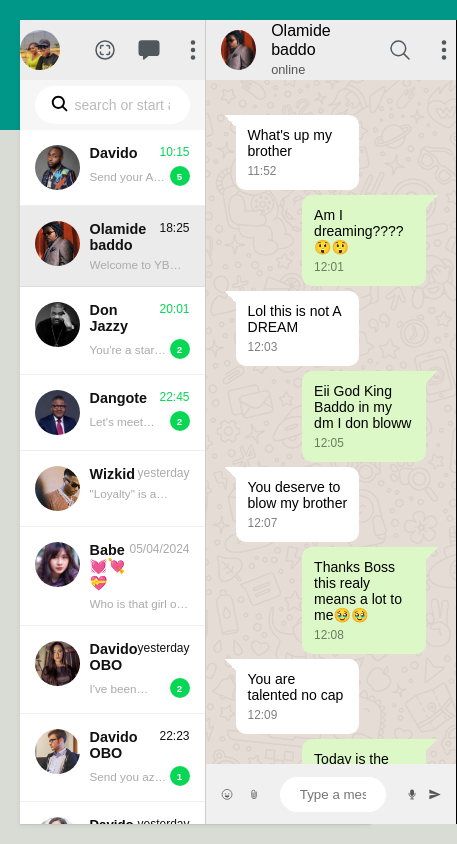
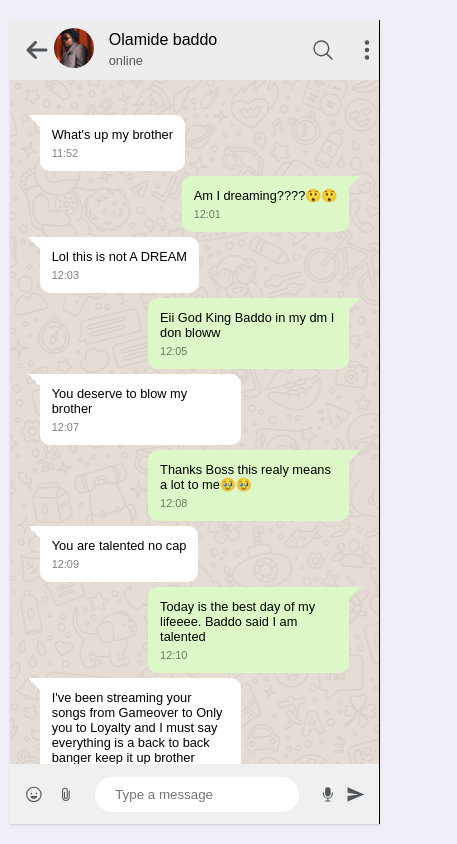
Before and after one commit to Johntizzyy/Whatsapp-Clone-using-HTML-CSS-and-JavaScript, a plain HTML site: page index.html in a window 390 px wide. Shown: the whole page, 457 px wide, since content can reach past the window. Drawn offline with nearby package versions, Linux system fonts and the light colour scheme.

Commit message:
Added media query to the css and changed the dp

```diff
--- a/index.html
+++ b/index.html
@@ -11,24 +11,29 @@
   </head>
   <body>
     <div class="container">
-      <div class="leftside">
+      <div class="leftside" id="leftSide">
         <!-- Headerrrrrrrrrrrr -->
-
         <div class="header">
           <div class="userImg">
             <img
-              src="images/IMG-20240213-WA0112.jpg"
+              src="images/mydp.jpg"
               alt="user"
               class="cover"
+              id="mydp"
             />
           </div>
-          <!-- <div class="nav_icons"> -->
           <ul class="nav_icons">
             <li><ion-icon name="scan-circle-outline"></ion-icon></li>
             <li><ion-icon name="chatbox"></ion-icon></li>
             <li><ion-icon name="ellipsis-vertical"></ion-icon></li>
           </ul>
-          <!-- </div> -->
+          <!-- <div class="sm">
+            <div><h2>WhatsApp</h2></div>
+           <div class="logs">
+            <span>cam</span>
+            <span>menu</span>
+           </div>
+          </div> -->
         </div>
 
         <!-- searchhhhhhh -->
@@ -196,9 +201,12 @@
 
       <!-- Chat page code -->
 
-      <div class="rightside">
+      <div class="rightside" id="rightSide">
         <div class="header">
+
+
           <div class="imgText">
+             <img src="images/arrow-left-solid.svg" class="arrow-back" id="back"/>
             <div class="userImg">
               <img src="images/bad.jpg" alt="user" class="cover" />
             </div>
--- a/main.js
+++ b/main.js
@@ -1,27 +1,47 @@
 const input = document.getElementById("chatInput");
 const send = document.getElementById("send");
+const back = document.getElementById("back");
+const leftside = document.getElementById("leftSide");
+const rightside = document.getElementById("rightSide");
+
+window.addEventListener("DOMContentLoaded", () => {
+  back.addEventListener("click", () => {
+    showLefside();
+  });
+
+  // function swipeRight() {
+  //   if (touchendX > touchstartX + 50) {
+  //     rightside.style.flex = "100%";
+  //     rightside.style.display = "block";
+  //     leftside.style.display = "none";
+  //     rightside.style.transform = "translateX(100px)";
+  //   }
+  // }
+
+  // rightside.addEventListener("touchstart", (event) => {
+  //   touchstartX = event.changedTouches[0].screenX; // Get starting touch position
+  // });
+
+  // rightside.addEventListener("touchend", (event) => {
+  //   touchendX = event.changedTouches[0].screenX; // Get ending touch position
+  //   swipeRight(); // Check the swipe direction
+  // });
+
+  function showLefside() {
+    leftside.style.flex = "100%";
+    leftside.style.display = "block";
+    rightside.style.display = "none";
+  }
 
   const today = new Date();
   let Hour = today.getHours();
   let min = today.getMinutes();
   let time = `${Hour}:${min}`;
-console.log(time);
   let sentTime = 0;
   const chatBx = document.getElementById("chatBx");
 
-// let chatBox = document.createElement("div"); //document.getElementById('chatBx')
-// let div = document.createElement("div");
-// let p = (div.textContent = document.createElement("p"));
-
-//   div.setAttribute("class", "message my_message");
-//   chatBox.setAttribute("class", "chatBox");
-
-//   p.setAttribute("class", "message my_message");
-//   console.log(div);
-
   const sendMessage = () => {
     sentTime += 1;
-  console.log(sentTime);
     if (input.value == "") {
       return "";
     } else {
@@ -33,17 +53,14 @@ const sendMessage = () => {
     }
 
     // Log the chat container (optional)
-  console.log(chatBx);
   };
 
   send.addEventListener("click", () => {
     sendMessage();
-  scrollToBottom()
-
+    scrollToBottom();
   });
 
   function scrollToBottom() {
-  // var chatMessages = document.getElementById("chat-messages");
     chatBx.scrollTop = chatBx.scrollHeight;
   }
 
@@ -89,7 +106,6 @@ const myMessage = () => {
     input.value = "";
 
     scrollToBottom();
-
 
     // Append the chat container to the body (or any other parent element)
     // document.body.appendChild(chatBx);
@@ -137,19 +153,15 @@ const frndMessage = () => {
   };
 
   input.addEventListener("keypress", function (event) {
-  if(event.key === "Enter"){
-    sendMessage()
+    if (event.key === "Enter") {
+      sendMessage();
     }
   });
 
-  const chatBox = document.querySelector('.chatBox')
-let chatInput = document.querySelector(".chat-input")
-// chatBox.style.display = 'none'
-console.log(chatInput)
-console.log(chatBox)
+  const chatBox = document.querySelector(".chatBox");
+  let chatInput = document.querySelector(".chat-input");
 
   const firstChat = () => {
-
-
-  chatBox.style.display = 'none'
-}
+    chatBox.style.display = "none";
+  };
+});
--- a/styles.Css
+++ b/styles.Css
@@ -28,6 +28,12 @@ body {
   width: 90%;
   box-shadow: 0 1px 1px 0 rgba(0, 0, 0, 0.06), 0 2px 5px 0 rgba(0, 0, 0, 0.06);
 }
+/* @media screen and (max-width: 480px) {
+  .container {
+    width: 100%;
+    height: 100%;
+  }
+} */
 
 .container .leftside {
   position: relative;
@@ -62,15 +68,23 @@ body {
   justify-content: space-between;
   align-items: center;
 }
-.userImg {
+.userImg img {
   position: relative;
   width: 40px;
   height: 40px;
   overflow: hidden;
   border-radius: 50%;
 }
+#mydp{
+  margin-left: 20px;
+  margin-top: 10px;
+  width: 40px;
+  height: 40px;
+  border-radius: 50%;
+
+}
+
 .cover {
-  /* margin-right: 15px; */
   position: absolute;
   object-fit: cover;
   top: 0;
@@ -95,6 +109,16 @@ body {
   margin-left: 20px;
 }
 
+/* back arrow style */
+.arrow-back{
+  width: 24px;
+  height: 24px;
+  margin-right: 5px;
+  transition: ease-in-out 5s;
+  display: none;
+
+}
+
 .search-chat {
   position: relative;
   width: 100%;
@@ -117,7 +141,7 @@ body {
   border: none;
   background: #fff;
   border-radius: 30px;
-  font-size: 14px;
+  font-size: 0.9rem;
   padding-left: 40px;
 }
 
@@ -158,7 +182,6 @@ body {
   background: #f5f5f5;
 }
 
-
 .chatList .block .imgbx {
   position: relative;
   min-width: 45px;
@@ -186,13 +209,13 @@ body {
 } */
 
 .chatList .block .details .listHead h4 {
-  font-size: 0.9em;
+  font-size: 0.9rem;
   font-weight: 600;
   color: #111;
 }
 
 .chatList .block .details .listHead .time {
-  font-size: 0.75em;
+  font-size: 0.75rem;
   color: #aaa;
 }
 .chatList .block.unread .details .listHead .time {
@@ -202,20 +225,20 @@ body {
 .chatList .block .details .listHead .time {
   color: #111;
 }
-.chatList .block.read .details .listHead .time{
+.chatList .block.read .details .listHead .time {
   color: #aaa;
 }
 .message-p {
   display: flex;
   justify-content: space-between;
   align-items: center;
-  font-size: 13px;
+  font-size: 0.8rem;
 }
 
 .message-p p {
   color: #aaa;
   display: -webkit-box;
-  -webkit-line-clamp: 1;
+  /* -webkit-line-clamp: 1; */
   font-size: 0.9em;
   -webkit-box-orient: vertical;
   overflow: hidden;
@@ -231,7 +254,7 @@ body {
   display: flex;
   justify-content: center;
   align-items: center;
-  font-size: 0.75em;
+  font-size: 0.75rem;
 }
 
 .imgText {
@@ -271,7 +294,7 @@ body {
 }
 
 .message p {
-  font-size: 14px;
+  font-size: 0.8rem;
   position: relative;
   right: 0;
   text-align: right;
@@ -305,16 +328,14 @@ body {
   opacity: 0.5;
 }
 
-.message.my_message{
+.message.my_message {
   justify-content: flex-end;
-
 }
-.message.my_message p{
+.message.my_message p {
   text-align: left;
-
 }
 
-.message.frnd_message{
+.message.frnd_message {
   justify-content: flex-start;
 }
 
@@ -339,7 +360,7 @@ body {
   left: -12px;
 }
 
-.chat-input{
+.chat-input {
   position: relative;
   width: 100%;
   height: 60px;
@@ -355,11 +376,11 @@ body {
   cursor: pointer;
   color: #51585c;
 }
-.chat-input ion-icon:nth-child(1){
+.chat-input ion-icon:nth-child(1) {
   margin-right: 15px;
 }
 
-.chat-input input{
+.chat-input input {
   position: relative;
   width: 90%;
   padding: 10px 20px;
@@ -371,3 +392,53 @@ body {
 #send {
   margin-left: 10px;
 }
+/* .sm{
+  display: flex;
+  justify-content: space-between;
+  align-items: center;
+  margin-left: 20px;
+  color: red;
+}
+.logs{
+  display: flex;
+  justify-content: space-between;
+} */
+
+@media only screen and (max-width: 600px) {
+  body {
+    display: flex;
+    justify-content: center;
+    align-items: center;
+    min-height: 100vh;
+    background: #f0eef6;
+
+  }
+
+  .container {
+    display: flex;
+    position: relative;
+    background: #fff;
+    height: calc(100vh - 40px);
+    width: 95%;
+    box-shadow: 0 1px 1px 0 rgba(0, 0, 0, 0.06), 0 2px 5px 0 rgba(0, 0, 0, 0.06);
+  }
+
+  .container .leftside {
+    position: relative;
+    /* flex: 30%; */
+    display: none;
+    background: #fff;
+    border-right: 1px solid rgba(0, 0, 0, 0.2);
+  }
+
+  .container .rightside {
+    position: relative;
+    flex: 100%;
+    /* display: none; */
+    background: #e5ddd5;
+    border-right: 1px solid #000;
+  }
+  .arrow-back{
+    display: block;
+  }
+}
```
Also changed, not shown: images/arrow-left-solid.svg (added), images/mydp.jpg (added). Lines whose indentation alone changed are shown as unchanged.
